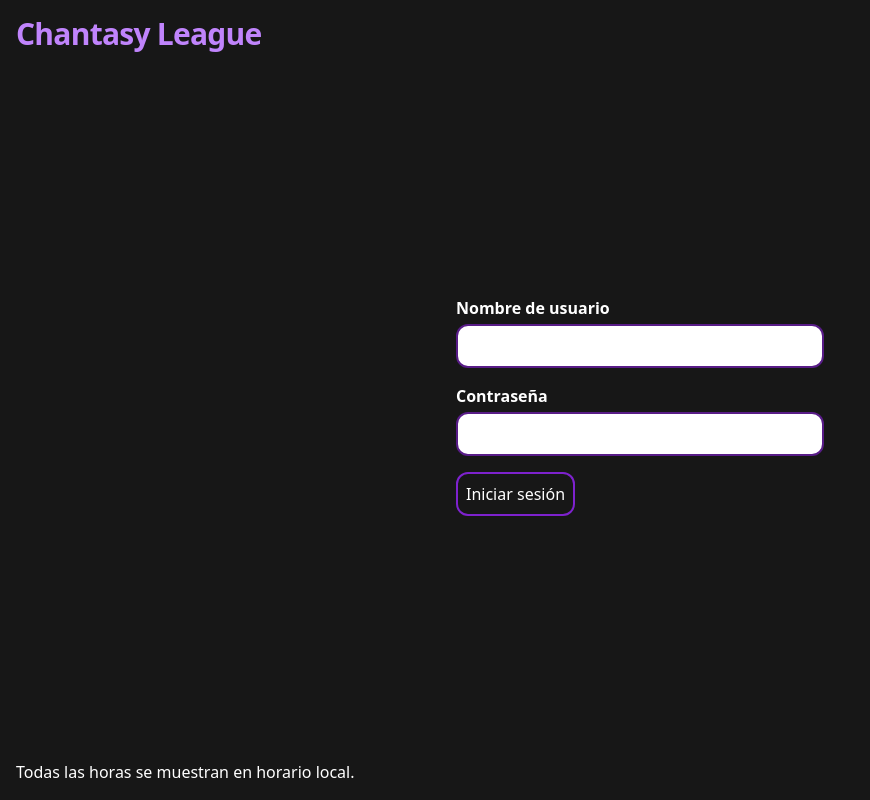
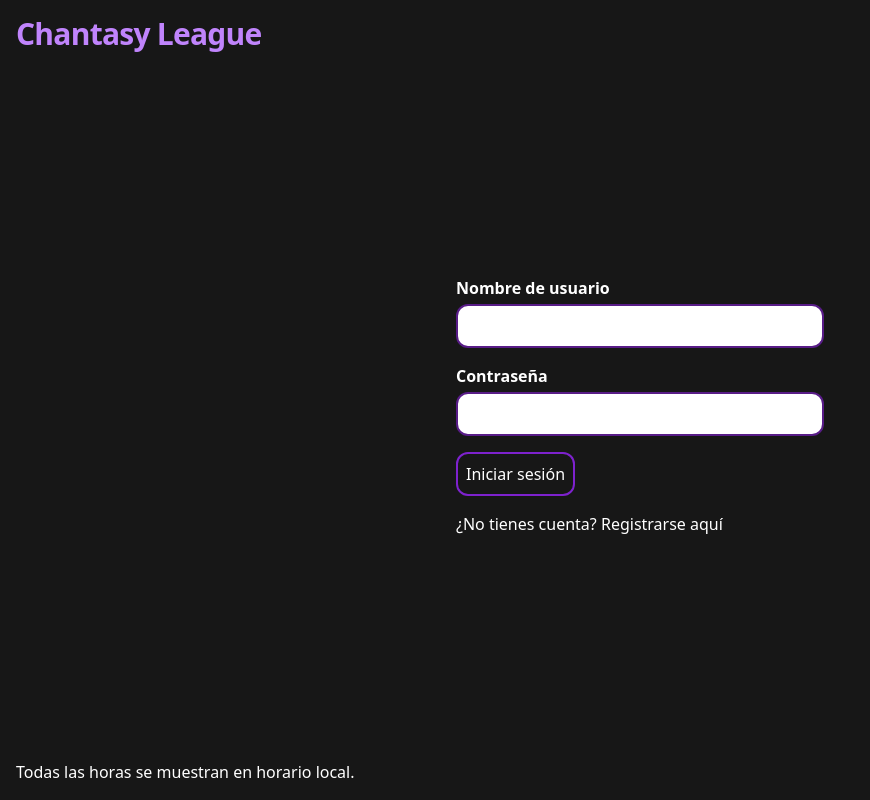
Before and after one commit to MiguelHigueraDev/cfi-chantasy, an Angular app: page /login in a window 1280 px wide. Shown: the whole page, without its empty margins (0-870 px from the left). Built offline with nearby package versions, Linux system fonts and the light colour scheme.

Commit message:
feat(login): add register link to login

```diff
--- a/src/app/login/login.component.html
+++ b/src/app/login/login.component.html
@@ -9,5 +9,6 @@
             <input type="password" class="input" id="password" [(ngModel)]="password" name="password" required>
         </div>
         <button type="submit" class="btn" (click)="login()">Iniciar sesión</button>
+        <a class="block hover:text-purple-500" routerLink="/register">¿No tienes cuenta? Registrarse aquí</a>
     </form>
 </section>
--- a/src/app/login/login.component.ts
+++ b/src/app/login/login.component.ts
@@ -1,10 +1,11 @@
 import { Component, Input } from '@angular/core';
 import { FormsModule } from '@angular/forms';
+import { RouterLink } from '@angular/router';
 
 @Component({
   selector: 'ch-login',
   standalone: true,
-  imports: [FormsModule],
+  imports: [FormsModule, RouterLink],
   templateUrl: './login.component.html',
   styles: ``
 })
```
